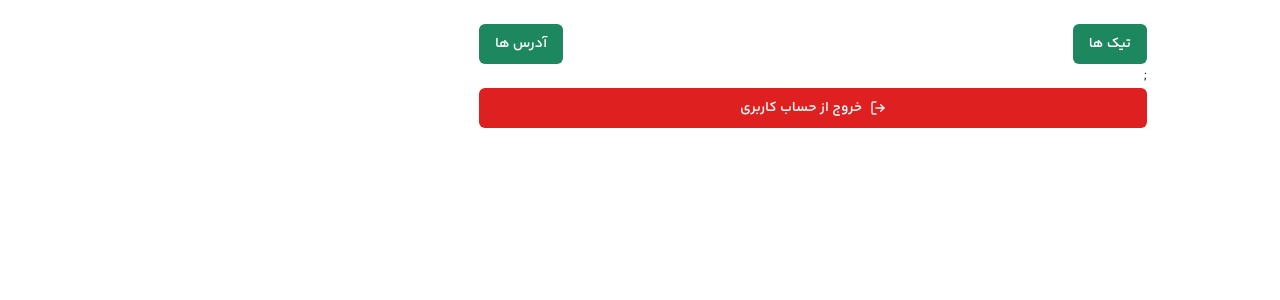
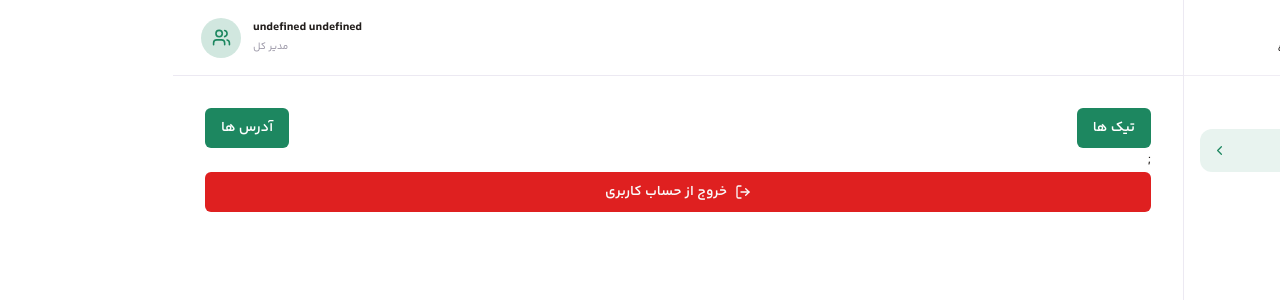
Before and after one commit to pedram-vosooghinia/tts, a Next.js app: page /dashboard in a window 1280 px wide. Shown: the top 300 px of the page. Built offline with nearby package versions, Linux system fonts and the light colour scheme; no server answers.

Commit message:
feat: add responsive dashboard shell layout

```diff
--- a/src/app/(panels)/dashboard/layout.tsx
+++ b/src/app/(panels)/dashboard/layout.tsx
@@ -1,11 +1,12 @@
+import type { ReactNode } from "react";
+import { DashboardShell } from "@/components/dashboard/dashboard-shell";
+
+interface DashboardLayoutProps {
+  children: ReactNode;
+}
+
 export default function DashboardLayout({
   children,
-}: {
-  children: React.ReactNode;
-}) {
-  return (
-    <main className="mx-auto flex w-full max-w-[700px] flex-col px-4 pb-24 pt-6">
-      {children}
-    </main>
-  );
+}: DashboardLayoutProps) {
+  return <DashboardShell>{children}</DashboardShell>;
 }
--- /dev/null
+++ b/src/components/dashboard/dashboard-shell.tsx
@@ -0,0 +1,213 @@
+"use client";
+
+import { use, useState } from "react";
+import Link from "next/link";
+import { usePathname } from "next/navigation";
+import {
+  LayoutDashboard,
+  ShoppingBag,
+  Package,
+  Tags,
+  Users,
+  ChartNoAxesCombined,
+  Settings,
+  Bell,
+  Search,
+  Menu,
+  X,
+  ChevronLeft,
+  LogOut,
+  Megaphone,
+  Wallet,
+  Headset,
+} from "lucide-react";
+import type { LucideIcon } from "lucide-react";
+import { useAuth } from "@/features/auth/hooks/useAuth";
+
+interface DashboardShellProps {
+  children: React.ReactNode;
+}
+
+interface NavItem {
+  label: string;
+  href: string;
+  icon: LucideIcon;
+}
+
+const navigation: {
+  title: string;
+  items: NavItem[];
+}[] = [
+  {
+    title: "مدیریت فروشگاه",
+    items: [
+      { label: "داشبورد", href: "/dashboard", icon: LayoutDashboard },
+      { label: "سفارش‌ها", href: "/dashboard/orders", icon: ShoppingBag },
+      { label: "محصولات", href: "/dashboard/products", icon: Package },
+      { label: "دسته‌بندی‌ها", href: "/dashboard/categories", icon: Tags },
+      { label: "مشتریان", href: "/dashboard/users", icon: Users },
+    ],
+  },
+  // {
+  //   title: "مدیریت و بازاریابی",
+  //   items: [
+  //     { label: "کمپین‌ها", href: "/dashboard/campaigns", icon: Megaphone },
+  //     {
+  //       label: "گزارش‌ها",
+  //       href: "/dashboard/analytics",
+  //       icon: ChartNoAxesCombined,
+  //     },
+  //     { label: "بودجه", href: "/dashboard/budget", icon: Wallet },
+  //   ],
+  // },
+  {
+    title: "پشتیبانی",
+    items: [{ label: "تیکت‌ها", href: "/dashboard/tickets", icon: Headset }],
+  },
+];
+
+export function DashboardShell({ children }: DashboardShellProps) {
+  const pathname = usePathname();
+  const { user } = useAuth();
+  const [mobileOpen, setMobileOpen] = useState(false);
+
+  const isActive = (href: string) =>
+    href === "/dashboard"
+      ? pathname === href
+      : pathname === href || pathname.startsWith(`${href}/`);
+
+  return (
+    <div dir="rtl" className="min-h-screen">
+      {mobileOpen && (
+        <button
+          aria-label="بستن منو"
+          onClick={() => setMobileOpen(false)}
+          className="fixed inset-0 z-40 bg-black/40 lg:hidden"
+        />
+      )}
+
+      <aside
+        className={`fixed inset-y-0 right-0 z-50 flex w-[270px] flex-col border-l border-[#ECE9F2] bg-white transition-transform duration-300 lg:translate-x-0 ${
+          mobileOpen ? "translate-x-0" : "translate-x-full"
+        }`}
+      >
+        <div className="flex h-[76px] items-center justify-between border-b border-[#F0EDF4] px-6">
+          <Link href="/dashboard" className="flex items-center gap-3">
+            <div className="flex size-10 items-center justify-center rounded-xl bg-primary/20 text-primary">
+              <ShoppingBag size={21} />
+            </div>
+            <div>
+              <p className="text-base font-bold">TTS Admin</p>
+              <p className="text-[11px] ">پنل مدیریت فروشگاه</p>
+            </div>
+          </Link>
+
+          <button
+            onClick={() => setMobileOpen(false)}
+            className="rounded-lg p-2 lg:hidden"
+            aria-label="بستن منو"
+          >
+            <X size={19} />
+          </button>
+        </div>
+
+        <div className="flex-1 space-y-7 overflow-y-auto px-4 py-6">
+          {navigation.map((group) => (
+            <div key={group.title}>
+              <p className="mb-3 px-3 text-[11px] font-semibold text-[#A5A1B0]">
+                {group.title}
+              </p>
+
+              <nav className="space-y-1">
+                {group.items.map((item) => {
+                  const active = isActive(item.href);
+                  const Icon = item.icon;
+
+                  return (
+                    <Link
+                      key={item.href}
+                      href={item.href}
+                      onClick={() => setMobileOpen(false)}
+                      className={`flex items-center gap-3 rounded-xl px-3 py-3 text-[13px] font-medium transition ${
+                        active
+                          ? "bg-primary/10 text-primary"
+                          : "text-muted-foreground hover:bg-primary/5 hover:text-primary"
+                      }`}
+                    >
+                      <Icon size={19} strokeWidth={1.8} />
+                      <span>{item.label}</span>
+                      {active && <ChevronLeft size={15} className="mr-auto" />}
+                    </Link>
+                  );
+                })}
+              </nav>
+            </div>
+          ))}
+        </div>
+
+        <div className="border-t border-[#F0EDF4] p-4">
+          <Link
+            href="/dashboard/settings"
+            className="flex items-center gap-3 rounded-xl px-3 py-3 text-sm text-[#777485] hover:bg-[#F8F6FB]"
+          >
+            <Settings size={19} />
+            تنظیمات
+          </Link>
+          <button className="flex w-full items-center gap-3 rounded-xl px-3 py-3 text-sm text-red-500 hover:bg-red-50">
+            <LogOut size={19} />
+            خروج از حساب
+          </button>
+        </div>
+      </aside>
+
+      <div className="min-h-screen lg:mr-[270px]">
+        <header className="sticky top-0 z-30 flex h-[76px] items-center gap-4 border-b border-[#ECE9F2] bg-white/90 px-4 backdrop-blur-xl sm:px-7">
+          <button
+            onClick={() => setMobileOpen(true)}
+            className="rounded-lg p-2 hover:bg-gray-100 lg:hidden"
+            aria-label="باز کردن منو"
+          >
+            <Menu size={22} />
+          </button>
+
+          {/* <div className="relative hidden w-full max-w-[380px] sm:block">
+            <Search
+              size={18}
+              className="absolute right-3 top-1/2 -translate-y-1/2 text-[#AAA6B5]"
+            />
+            <input
+              placeholder="جستجو در پنل مدیریت..."
+              className="h-10 w-full rounded-xl border border-[#EEEAF3] bg-[#F9F8FB] pr-10 pl-4 text-sm outline-none transition focus:border-[#7950D8] focus:bg-white"
+            />
+          </div> */}
+
+          <div className="mr-auto flex items-center gap-3">
+            {/* <button
+              aria-label="اعلان‌ها"
+              className="relative rounded-xl border border-[#EEEAF3] p-2.5 text-[#777485] hover:bg-[#F8F6FB]"
+            >
+              <Bell size={19} />
+              <span className="absolute right-2 top-2 size-2 rounded-full bg-red-500 ring-2 ring-white" />
+            </button> */}
+
+            <div className="flex items-center gap-3  pr-4">
+              <div className="hidden text-left sm:block">
+                <p className="text-xs font-semibold">
+                  {user?.first_name + " " + user?.last_name}
+                </p>
+                <p className="mt-1 text-[10px] text-[#9995A5]">مدیر کل</p>
+              </div>
+              <div className="flex size-10 items-center justify-center rounded-full bg-primary/20 text-primary">
+                <Users size={19} />
+              </div>
+            </div>
+          </div>
+        </header>
+
+        <main className="mx-auto max-w-[1600px] p-4 sm:p-7 lg:p-8">
+          {children}
+        </main>
+      </div>
+    </div>
+  );
+}
```
